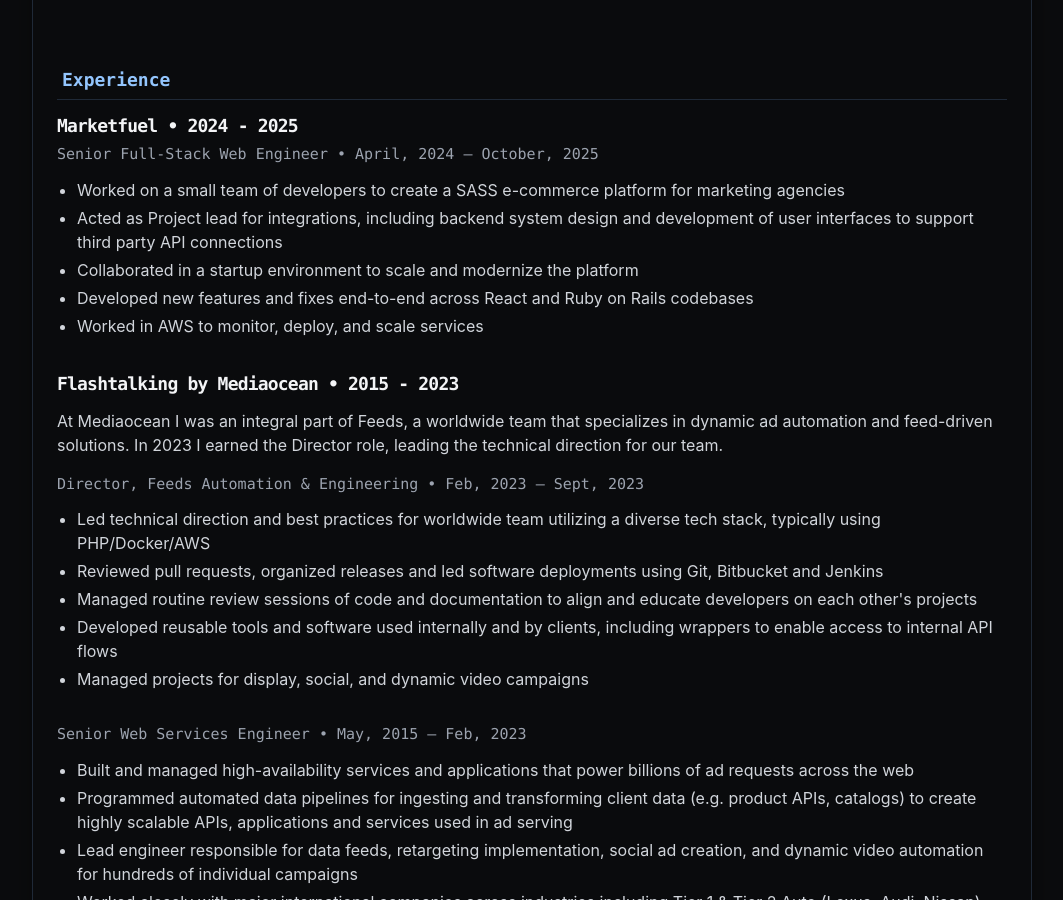
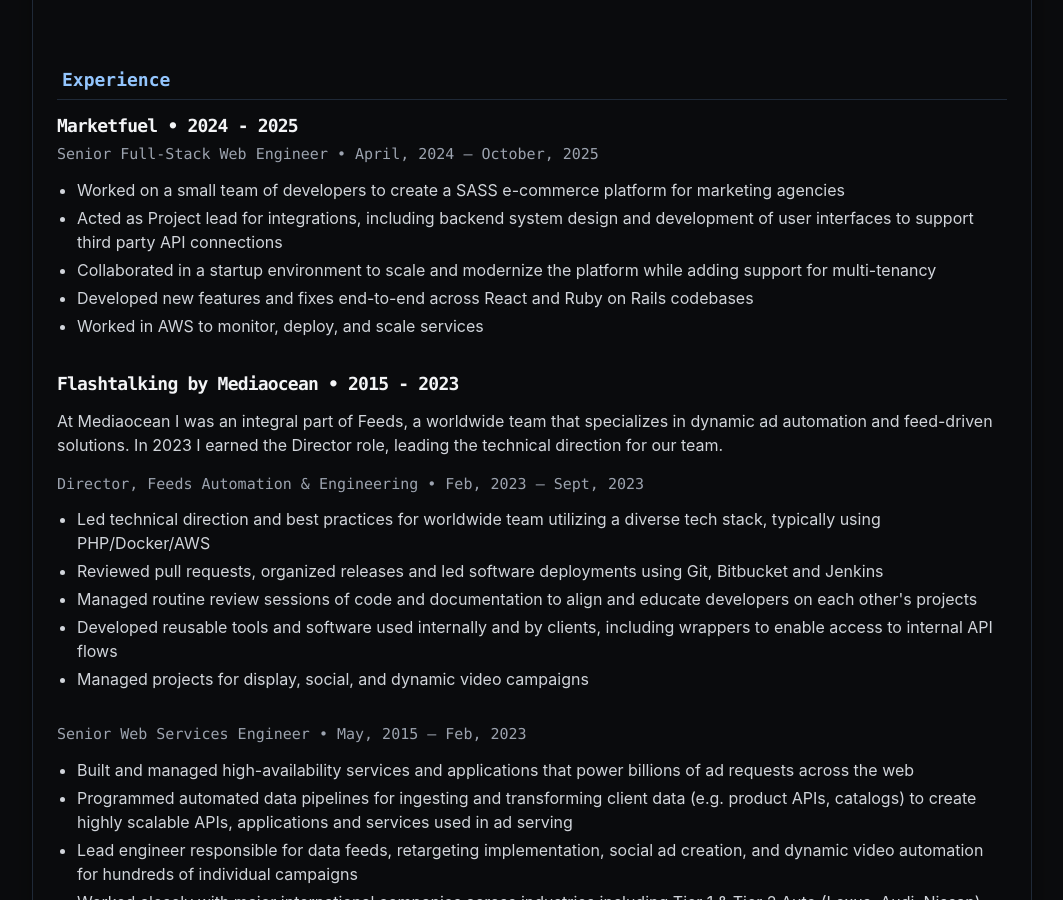
Before and after one commit to bsullivan-io/bsullivan.io, a Jekyll site: the page built from resume/index.html, in a window 1280 px wide and 900 px high, scrolled down 540 px. Shown: the whole window, without its empty margins (108-1171 px from the left). Built offline with Jekyll 4.4.1, drawn with Linux system fonts in a browser that asks for light colours.

Commit message:
update experience

```diff
--- a/_data/experience.yml
+++ b/_data/experience.yml
@@ -4,7 +4,7 @@
 - company: Marketfuel • 2024 - 2025
   position: Senior Full-Stack Web Engineer
   duration: April, 2024 &mdash; October, 2025
-  summary: <ul class='resume-item-list'><li>Worked on a small team of developers to create a SASS e-commerce platform for marketing agencies</li><li>Acted as Project lead for integrations, including backend system design and development of user interfaces to support third party API connections</li><li>Collaborated in a startup environment to scale and modernize the platform</li><li>Developed new features and fixes end-to-end across React and Ruby on Rails codebases</li><li>Worked in AWS to monitor, deploy, and scale services</li></ul>
+  summary: <ul class='resume-item-list'><li>Worked on a small team of developers to create a SASS e-commerce platform for marketing agencies</li><li>Acted as Project lead for integrations, including backend system design and development of user interfaces to support third party API connections</li><li>Collaborated in a startup environment to scale and modernize the platform while adding support for multi-tenancy </li><li>Developed new features and fixes end-to-end across React and Ruby on Rails codebases</li><li>Worked in AWS to monitor, deploy, and scale services</li></ul>
 
 
 # Director, Feeds Automation
```
